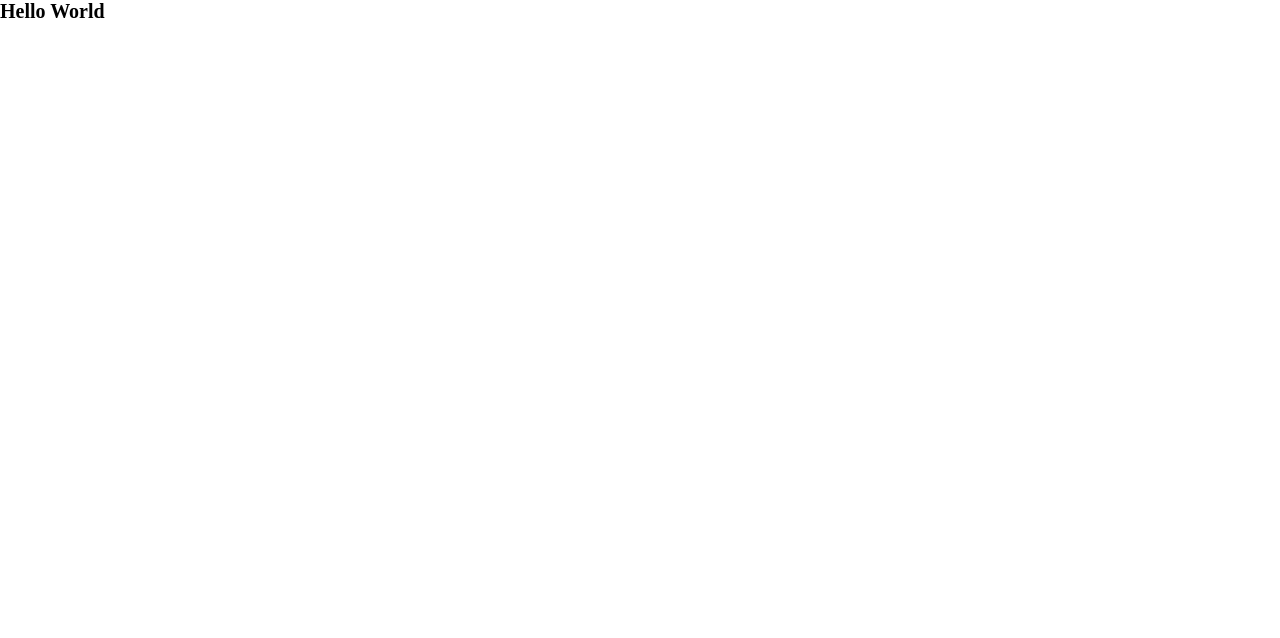
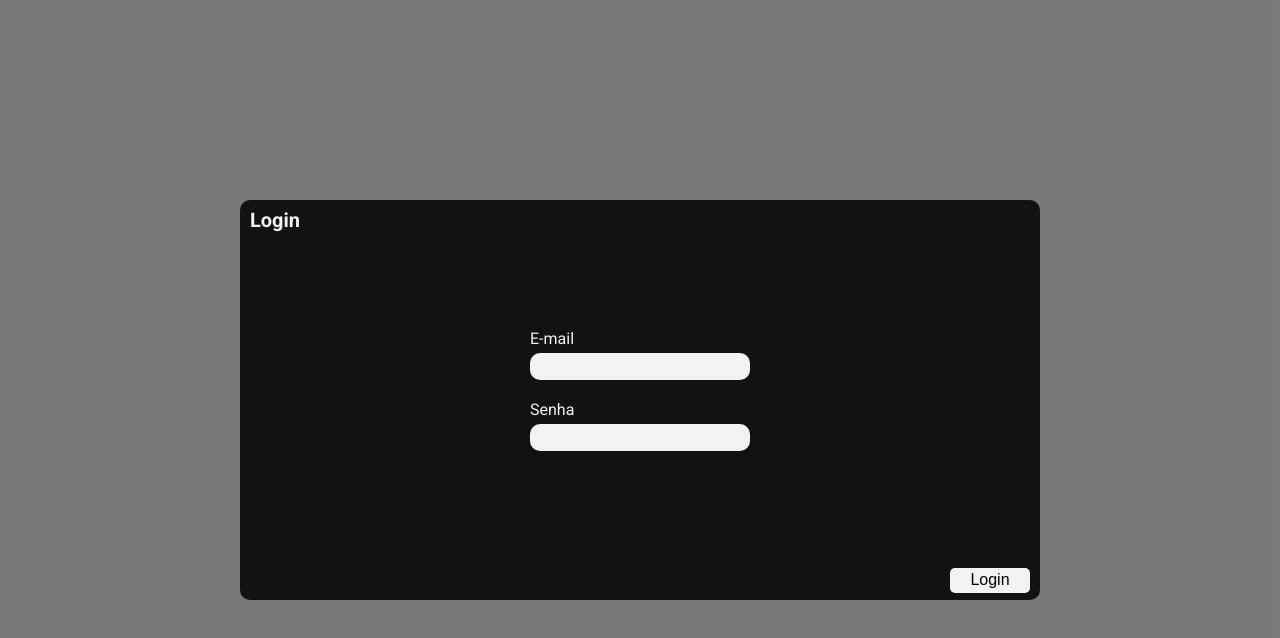
Before and after one commit to LeoSantosp2/site-node-react-test, a Next.js app: page / in a window 1280 px wide. Shown: the top 638 px of the page. Built offline with nearby package versions, Linux system fonts and the light colour scheme.

Commit message:
Efetuado alterações

```diff
--- a/src/app/layout.tsx
+++ b/src/app/layout.tsx
@@ -1,9 +1,11 @@
-'use client';
+import { Roboto } from 'next/font/google';
 
-import { ThemeProvider } from 'styled-components';
+import Providers from '../providers';
 
-import { GlobalStyles } from '../styles/global-styles';
-import { theme } from '../styles/theme';
+const roboto = Roboto({
+  subsets: ['latin'],
+  weight: ['300', '400', '500', '700', '900'],
+});
 
 export default function RootLayout({
   children,
@@ -11,12 +13,11 @@ export default function RootLayout({
   children: React.ReactNode;
 }) {
   return (
-    <ThemeProvider theme={theme}>
-      <GlobalStyles />
-      <html lang="pt-BR">
-        <title>Model Project NextJs</title>
-        <body>{children}</body>
-      </html>
-    </ThemeProvider>
+    <html lang="pt-BR">
+      <title>Node React Test</title>
+      <body className={roboto.className}>
+        <Providers>{children}</Providers>
+      </body>
+    </html>
   );
 }
--- a/src/app/page.tsx
+++ b/src/app/page.tsx
@@ -1,3 +1,7 @@
-export default function Home() {
-  return <h1>Hello World</h1>;
+'use client';
+
+import LoginPage from '../containers/login';
+
+export default function Login() {
+  return <LoginPage />;
 }
--- a/src/styles/global-styles.ts
+++ b/src/styles/global-styles.ts
@@ -2,17 +2,17 @@ import { createGlobalStyle } from 'styled-components';
 
 export const GlobalStyles = createGlobalStyle`
   *{
-    margin: 0px;
-    padding: 0px;
+    margin: 0;
+    padding: 0;
     box-sizing: border-box;
+  }
+
+  html, body{
+    width: 100%;
+    height: 100vh;
   }
 
   html{
     font-size: 62.5%;
   }
-
-  html, body{
-    width: 100%;
-    min-height: 100vh;
-  }
 `;
```
Also changed, not shown: tsconfig.json (+14 -6 lines).
